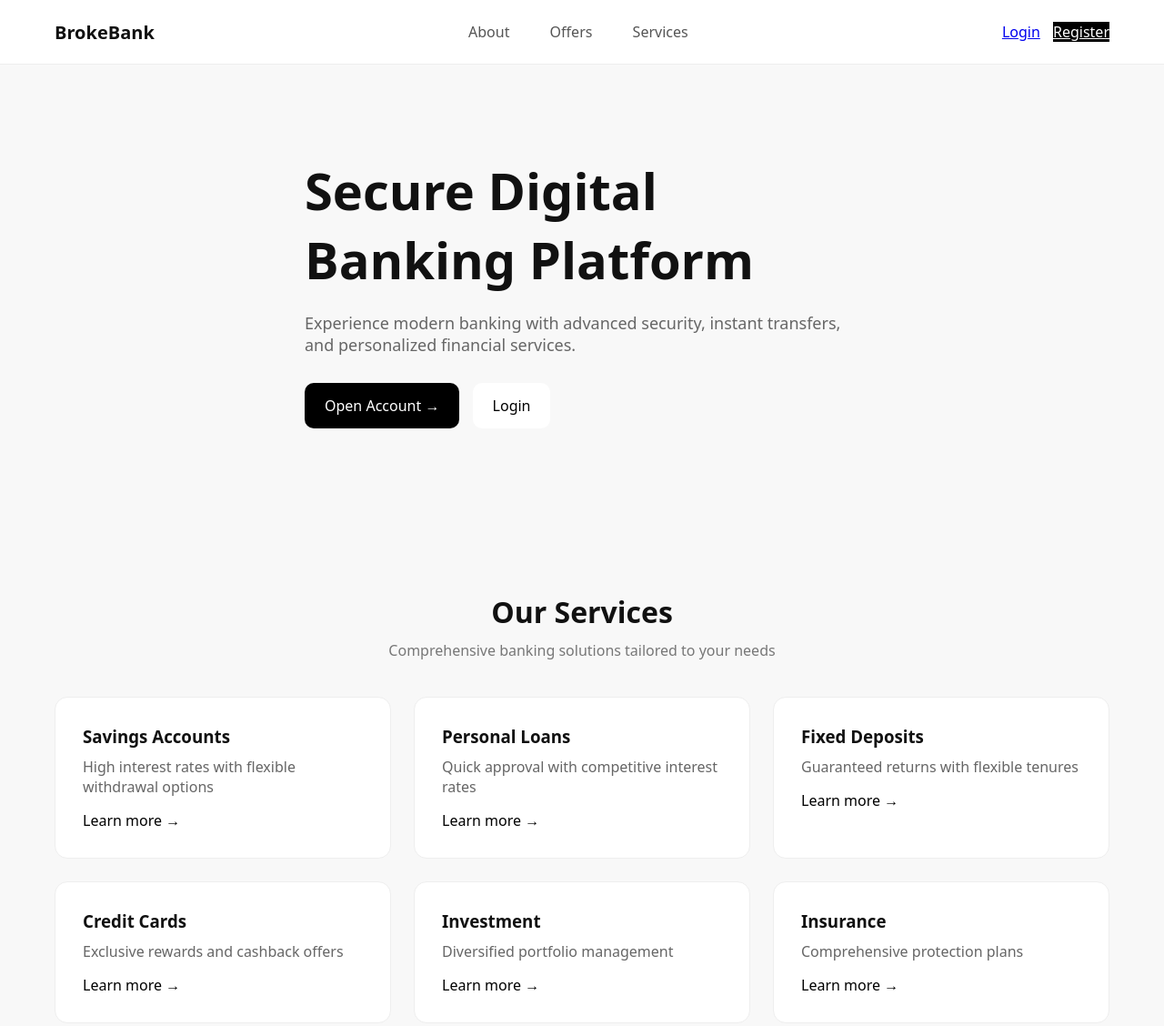
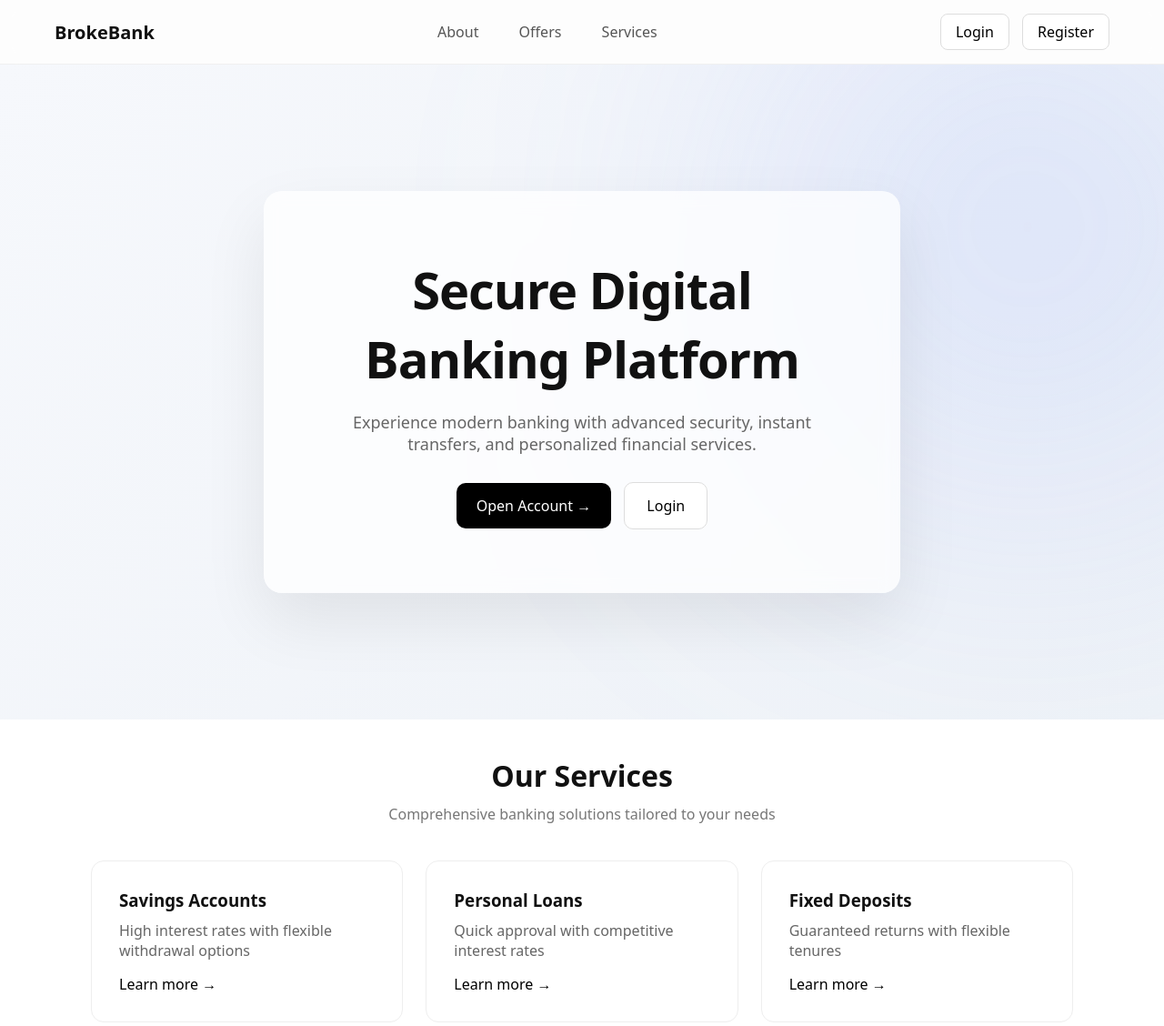
Before and after one commit to Anushree401/Digital-Banking-Application, a website: page views/shared/index.html in a window 1280 px wide. Shown: the top 1128 px of the page at 91% size. Drawn offline with Linux system fonts and the light colour scheme.

Commit message:
Landing Page update and link shit

```diff
--- a/views/shared/css/style.css
+++ b/views/shared/css/style.css
@@ -19,8 +19,18 @@ padding:0 20px;
 /* NAVBAR */
 
 .navbar{
-background:white;
-border-bottom:1px solid #eee;
+
+position:sticky;
+top:0;
+
+background:rgba(255,255,255,0.7);
+
+backdrop-filter:blur(10px);
+
+border-bottom:1px solid rgba(0,0,0,0.05);
+
+z-index:100;
+
 }
 
 .nav-inner{
@@ -41,12 +51,21 @@ text-decoration:none;
 color:#555;
 }
 
-.nav-actions button{
+.nav-links a:hover{
+color:black;
+}
+
+.nav-actions a{
+
 padding:8px 16px;
 border-radius:8px;
 border:1px solid #ddd;
+
+text-decoration:none;
+color:black;
+
 background:white;
-cursor:pointer;
+
 }
 
 .register{
@@ -59,25 +78,7 @@ margin-left:10px;
 
 /* HERO */
 
-.hero{
-padding:100px 0;
-}
 
-.hero-inner{
-max-width:650px;
-}
-
-.hero h1{
-font-size:56px;
-font-weight:700;
-margin-bottom:20px;
-}
-
-.hero p{
-color:#666;
-font-size:18px;
-margin-bottom:30px;
-}
 
 .hero-buttons button{
 padding:14px 22px;
@@ -98,12 +99,60 @@ border:1px solid #ddd;
 background:white;
 }
 
+/* EXTRA EFFECTS HERO */
+
+.hero-bg{
+
+position:absolute;
+
+width:900px;
+height:900px;
+
+background:radial-gradient(
+circle,
+rgba(120,150,255,0.25),
+transparent 70%
+);
+
+top:-300px;
+right:-300px;
+
+filter:blur(140px);
+
+animation:float 16s ease-in-out infinite;
+
+}
+
+@keyframes float{
+
+0%{
+transform:translateY(0px);
+}
+
+50%{
+transform:translateY(40px);
+}
+
+100%{
+transform:translateY(0px);
+}
+
+}
 
 /* SERVICES */
 
 .services{
-padding:80px 0;
+
+padding:120px 80px;
+
+background:white;
+
+border-top-left-radius:40px;
+border-top-right-radius:40px;
+
+margin-top:-80px;
 text-align:center;
+
 }
 
 .services h2{
@@ -122,14 +171,6 @@ grid-template-columns:repeat(3,1fr);
 gap:25px;
 }
 
-.card{
-background:white;
-padding:30px;
-border-radius:14px;
-border:1px solid #eee;
-text-align:left;
-transition:0.2s;
-}
 
 .card:hover{
 box-shadow:0 10px 25px rgba(0,0,0,0.05);
@@ -150,6 +191,27 @@ color:black;
 font-weight:500;
 }
 
+.card{
+
+background:white;
+padding:30px;
+border-radius:14px;
+border:1px solid #eee;
+text-align:left;
+
+opacity:0;
+transform:translateY(30px);
+
+transition:all 0.6s ease;
+
+}
+
+.card.show{
+
+opacity:1;
+transform:translateY(0);
+
+}
 
 /* FOOTER */
 
@@ -174,3 +236,117 @@ margin-bottom:10px;
 text-align:center;
 color:#7a8f99;
 }
+
+/* HERO WRAPPER */
+
+.hero-wrapper{
+position:relative;
+height:90vh;
+
+display:flex;
+align-items:center;
+justify-content:center;
+
+padding:60px;
+
+background:linear-gradient(
+135deg,
+#f6f8fc,
+#eef2f7
+);
+overflow:hidden;
+}
+
+
+/* HERO CARD */
+
+.hero-card{
+
+max-width:700px;
+
+padding:70px;
+
+background:rgba(255,255,255,0.75);
+
+backdrop-filter:blur(10px);
+
+border-radius:20px;
+
+box-shadow:0 30px 70px rgba(0,0,0,0.08);
+
+text-align:center;
+
+}
+.hero-buttons{
+margin-top:20px;
+}
+
+/* BUTTONS UI */
+
+.primary{
+
+background:black;
+
+color:white;
+
+padding:14px 24px;
+
+border-radius:10px;
+
+border:none;
+
+cursor:pointer;
+
+transition:all 0.2s ease;
+
+}
+
+
+.primary:hover{
+
+transform:translateY(-2px);
+
+box-shadow:0 10px 20px rgba(0,0,0,0.15);
+
+}
+
+
+.secondary{
+background:white;
+border:1px solid #ddd;
+padding:14px 24px;
+border-radius:10px;
+cursor:pointer;
+text-decoration:none;
+color:black;
+display:inline-block;
+}
+
+/* HERO TEXT */
+
+.hero-card h1{
+
+font-size:56px;
+
+font-weight:600;
+
+letter-spacing:-1px;
+
+margin-bottom:20px;
+
+}
+
+
+.hero-card p{
+
+font-size:18px;
+
+color:#666;
+
+margin-bottom:30px;
+
+}
+
+html{
+scroll-behavior:smooth;
+}
--- a/views/shared/index.html
+++ b/views/shared/index.html
@@ -32,8 +32,11 @@
 </header>
 
 
-<section class="hero">
-<div class="container hero-inner">
+<section class="hero-wrapper">
+
+<div class="hero-bg"></div>
+
+<div class="hero-card">
 
 <h1>Secure Digital Banking Platform</h1>
 
@@ -44,10 +47,11 @@ and personalized financial services.
 
 <div class="hero-buttons">
 <button class="primary">Open Account →</button>
-<button class="secondary">Login</button>
+<a href="/auth/login" class="secondary">Login</a>
 </div>
 
 </div>
+
 </section>
 
 
@@ -137,5 +141,28 @@ and personalized financial services.
 
 </footer>
 <!-- <script src="../middleware/shared/main.js"></script> -->
+
+<script>
+
+const cards = document.querySelectorAll(".card");
+
+const observer = new IntersectionObserver(entries => {
+
+entries.forEach(entry => {
+
+if(entry.isIntersecting){
+entry.target.classList.add("show");
+}
+
+});
+
+});
+
+cards.forEach(card => {
+observer.observe(card);
+});
+
+</script>
+
 </body>
 </html>
```
Also changed, not shown: package.json (+16 -1 lines), 1 other file.
